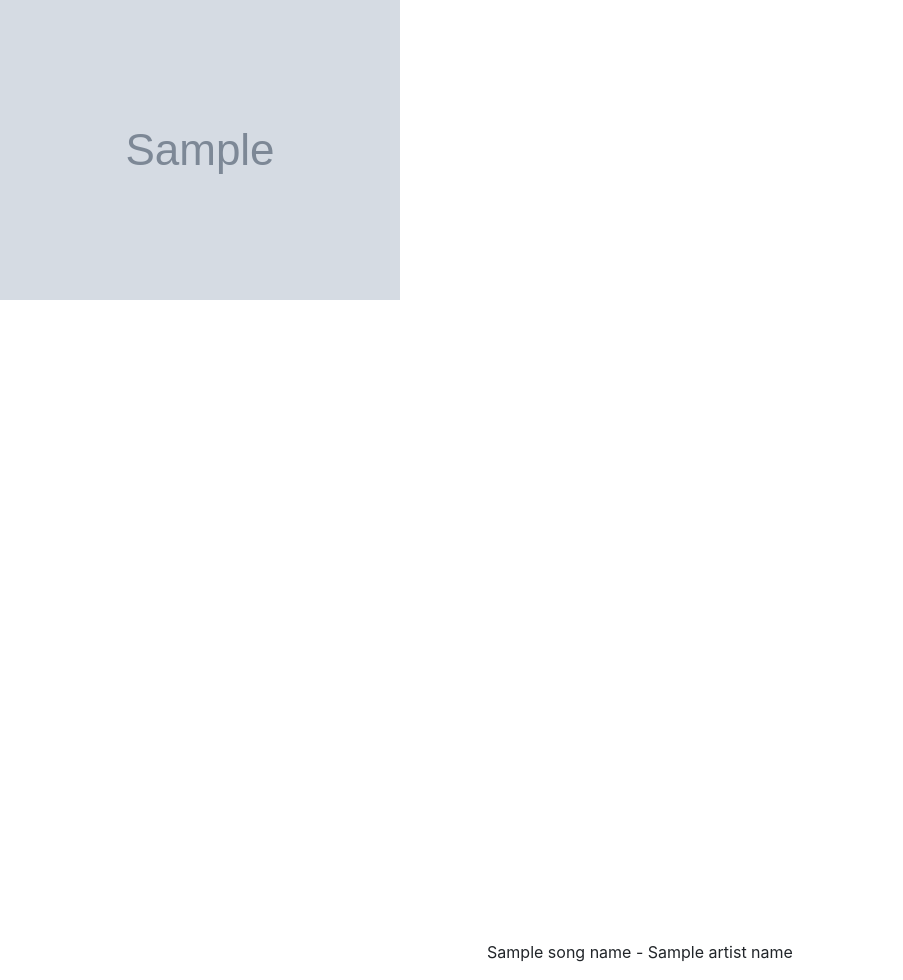
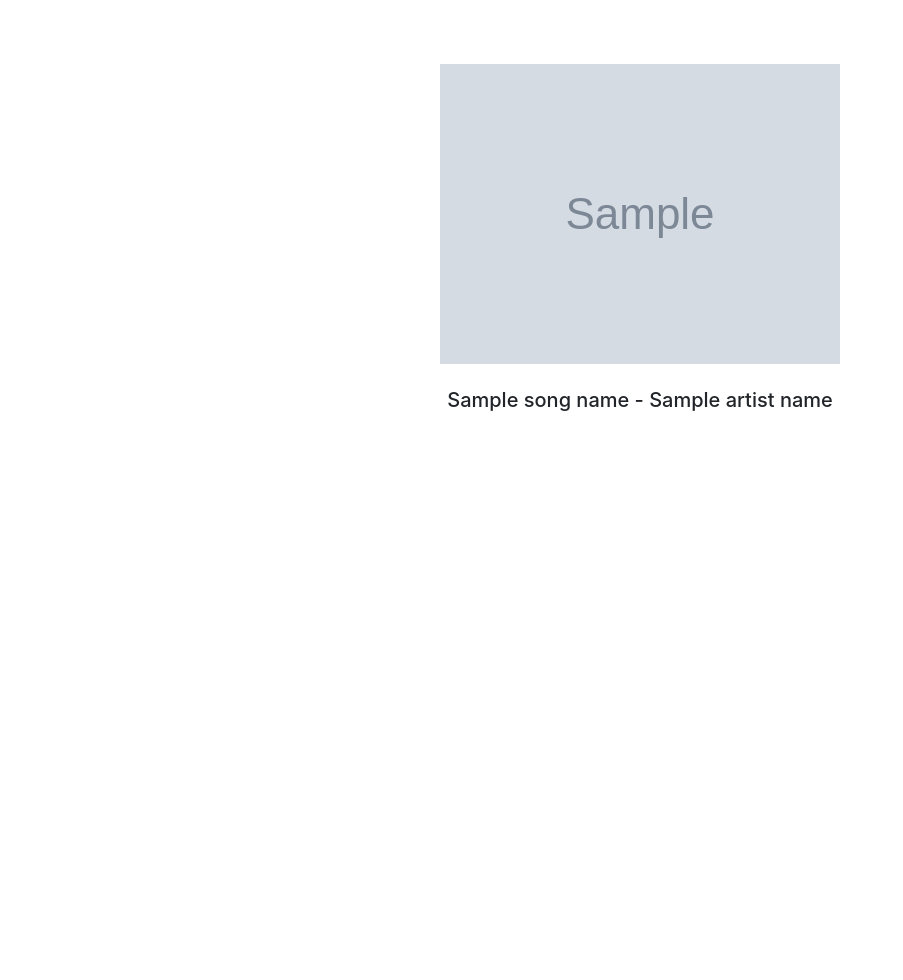
Before and after one commit to sankethire/MusicRecommender, a Flask app: template website/templates/songs.html in a window 1280 px wide. Shown: the part 124-1104 px from the top of the page, without its empty margins (0-903 px from the left). After the commit the page ends 535 px from the top, so only its background shows below. Run offline with Flask 2, Linux system fonts and the light colour scheme; the template is opened without the code that fills it: most values are stand-ins (such as "Sample title", 1, 10 or a date in 2020); grey boxes marked "Sample" are stand-in pictures; some libraries are stand-ins or nearby versions.

Commit message:
image alignments

```diff
--- a/website/templates/songs.html
+++ b/website/templates/songs.html
@@ -1,5 +1,13 @@
+
 {% extends "base.html" %}
 {% block content %}
-<img src={{ image_url }} alt="">
-<p style="text-align: center; padding-top: 50%; font-size: medium;"> {{ song_name }} - {{ artist_name }} </p>
+
+
+<div class="container" style="padding-top: 4rem;">
+	<center><img class="img_center" src={{ image_url }} alt=""></center>
+	</br>
+	<center><h5> {{ song_name }} - {{ artist_name }} </h5></center>
+
+</div>
+
 {% endblock %}
```
